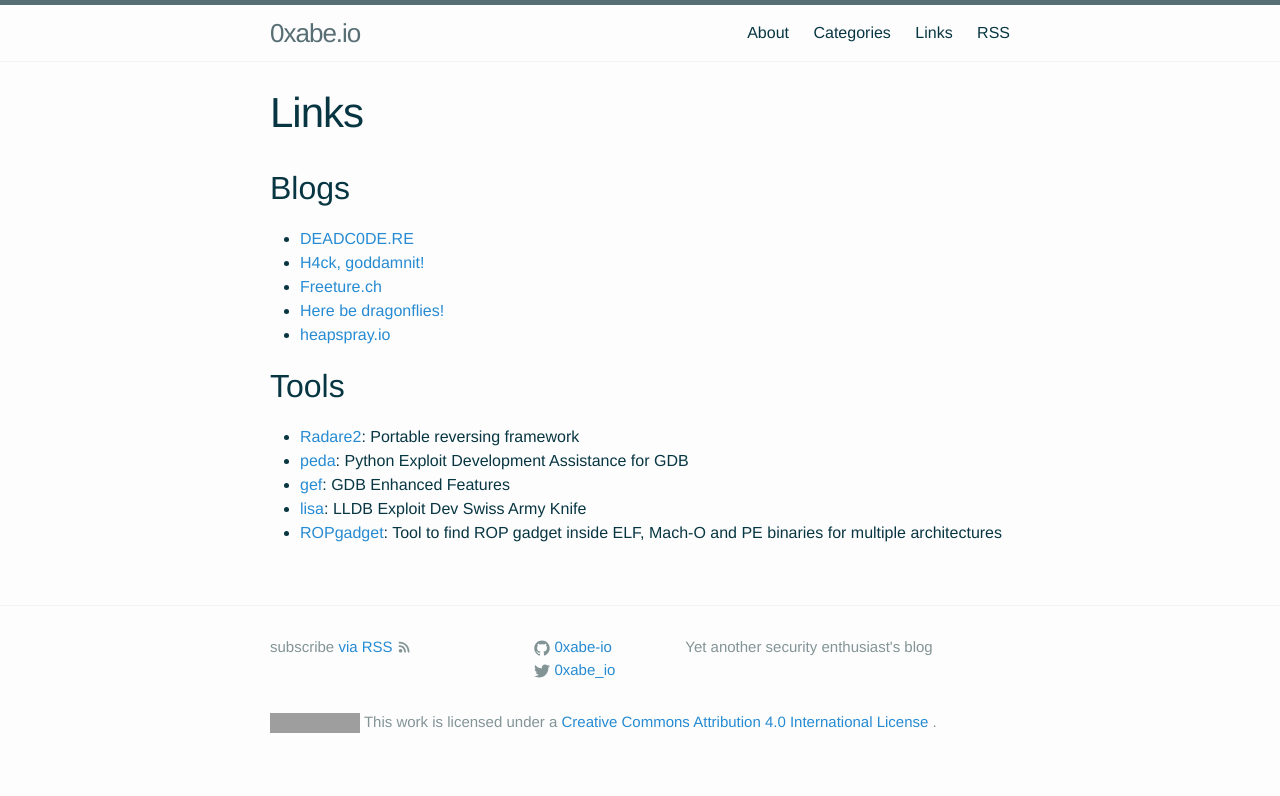
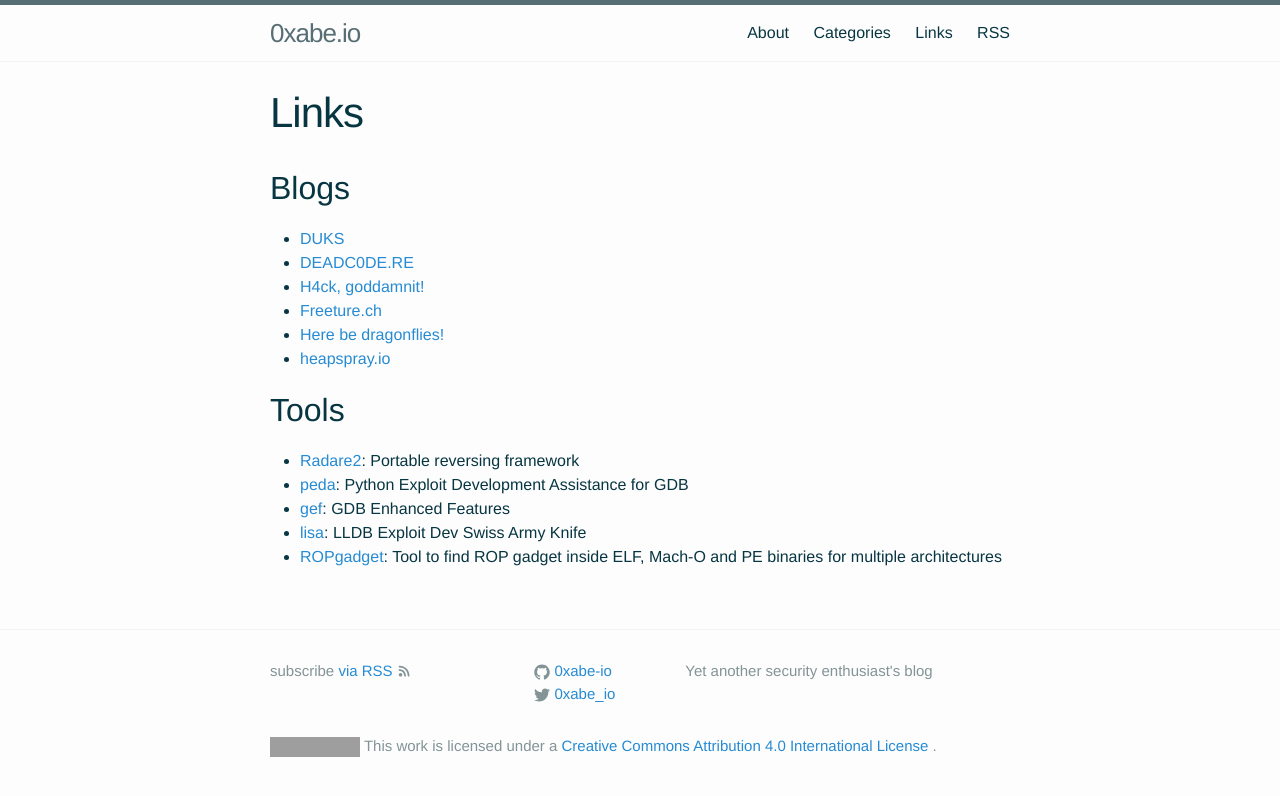
Before and after one commit to 0xabe-io/0xabe-io.github.io, a Jekyll site: the page built from links.md, in a window 1280 px wide. Shown: the top 796 px of the page. Built offline with Jekyll 4.4.1, drawn with Linux system fonts in a browser that asks for light colours; grey boxes are pictures that could not be loaded.

Commit message:
Added DUKS blog

```diff
--- a/links.md
+++ b/links.md
@@ -6,6 +6,7 @@
 
 ## Blogs
 
+* [DUKS](https://duksctf.github.io/)
 * [DEADC0DE.RE](https://deadc0de.re)
 * [H4ck, goddamnit!](http://h4ck.go.ddamn.it/)
 * [Freeture.ch](https://www.freeture.ch/)
```
